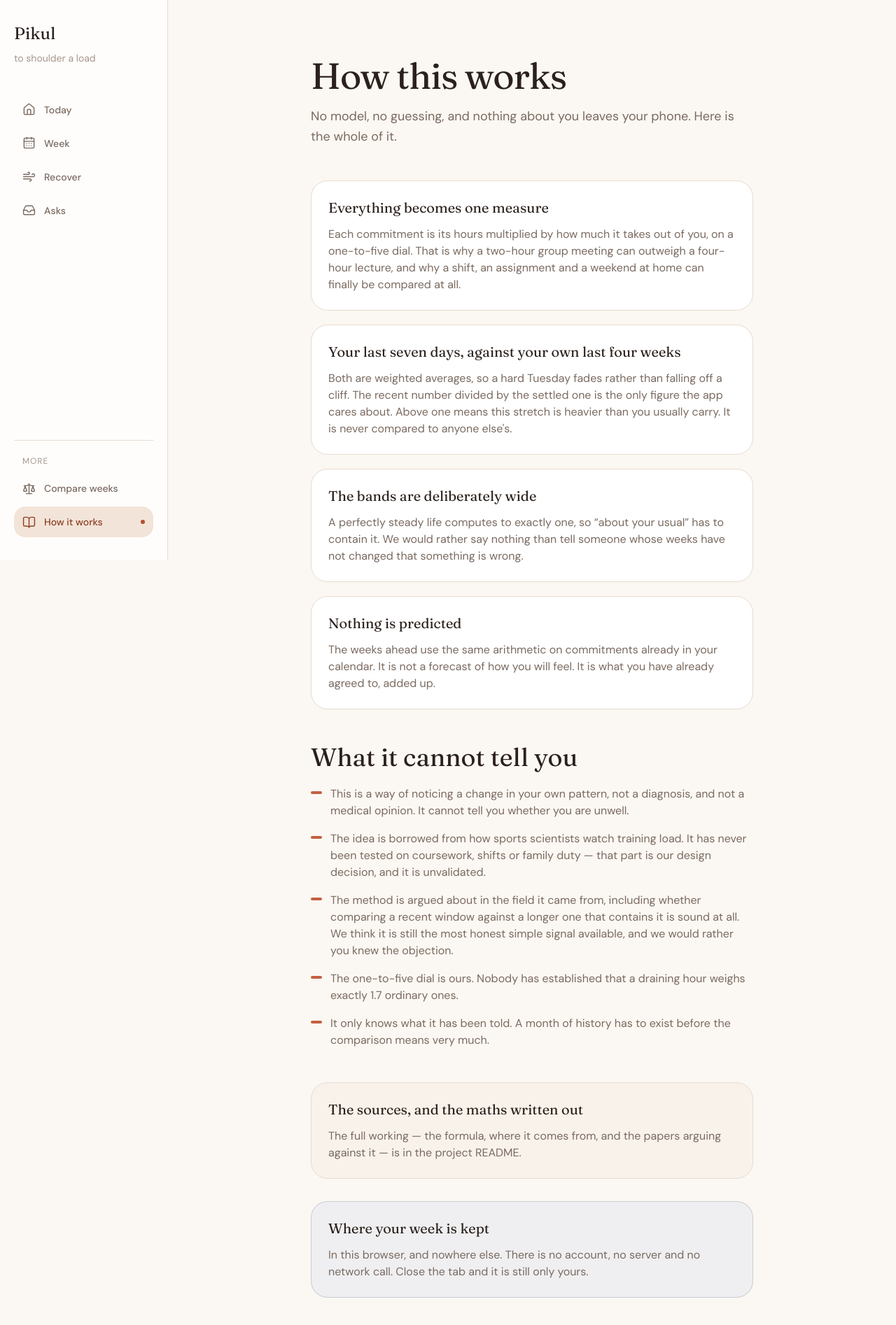
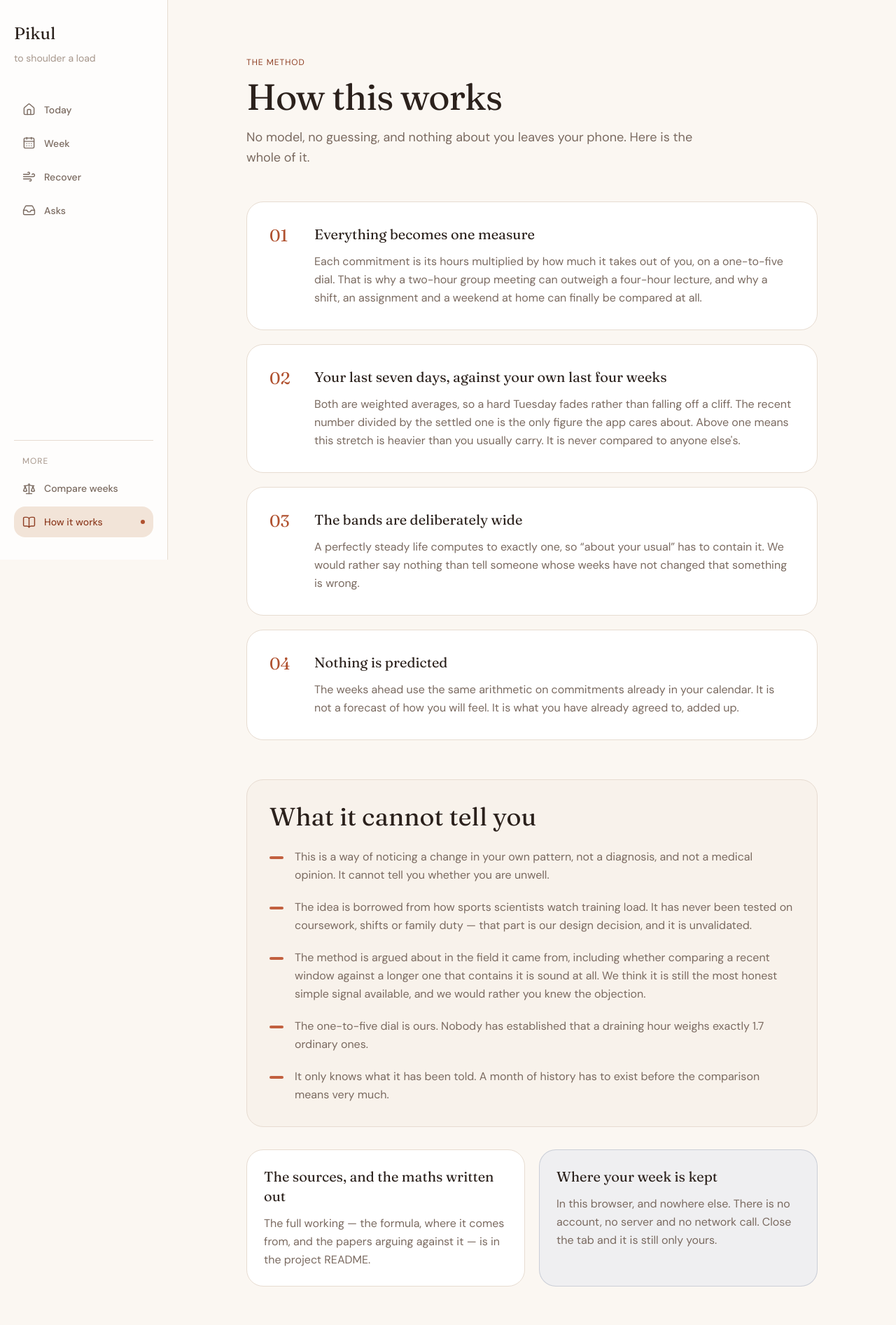
Before and after one commit to shuheng0330/CodeNection-2026, a Next.js app: page /method in a window 1280 px wide. Shown: the top 1894 px of the page at 70% size. Built offline with nearby package versions, Linux system fonts and the light colour scheme.

Commit message:
Polish supporting app routes and decision history

```diff
--- a/app/method/page.tsx
+++ b/app/method/page.tsx
@@ -1,4 +1,5 @@
 import type { Metadata } from "next";
+import { AppPage, AppPageIntro } from "@/components/app/shell/AppPage";
 import { AppShell } from "@/components/app/shell/AppShell";
 import { Reveal } from "@/components/shared/Reveal";
 import { METHOD } from "@/lib/copy";
@@ -27,45 +28,63 @@ export const metadata: Metadata = {
 export default function MethodPage() {
   return (
     <AppShell>
-      <main className="mx-auto min-h-screen w-full max-w-2xl px-5 pb-28 pt-10">
-      <Reveal className="mt-10">
-        <h1 className="font-display text-h1">{METHOD.title}</h1>
-        <p className="mt-4 text-lead text-ink-muted">{METHOD.lead}</p>
+      <AppPage reading>
+        <Reveal>
+          <AppPageIntro
+            eyebrow={METHOD.eyebrow}
+            title={METHOD.title}
+            lead={METHOD.lead}
+          />
         </Reveal>
 
         <ol className="mt-12 grid gap-5">
-        {METHOD.steps.map((s, i) => (
-          <Reveal key={s.t} delay={i * 0.05}>
-            <li className="rounded-3xl border border-hairline bg-surface p-6">
-              <p className="font-display text-xl">{s.t}</p>
-              <p className="mt-3 text-ink-muted">{s.d}</p>
+          {METHOD.steps.map((step, index) => (
+            <li key={step.t}>
+              <Reveal delay={index * 0.05}>
+                <article className="grid gap-4 rounded-3xl border border-hairline bg-surface p-6 sm:grid-cols-[3rem_minmax(0,1fr)] sm:p-8">
+                  <p
+                    aria-hidden
+                    className="tnum font-display text-2xl text-clay-600"
+                  >
+                    {String(index + 1).padStart(2, "0")}
+                  </p>
+                  <div>
+                    <h2 className="font-display text-xl">{step.t}</h2>
+                    <p className="mt-3 leading-relaxed text-ink-muted">{step.d}</p>
+                  </div>
+                </article>
+              </Reveal>
             </li>
-          </Reveal>
           ))}
         </ol>
 
-      <Reveal className="mt-12">
+        <Reveal className="mt-14 rounded-3xl border border-hairline bg-raised/50 p-6 sm:p-8">
           <h2 className="font-display text-h2">{METHOD.limitsTitle}</h2>
-        <ul className="mt-5 grid gap-4">
-          {METHOD.limits.map((l) => (
-            <li key={l} className="flex gap-3 text-ink-muted">
-              <span aria-hidden className="mt-2 h-1 w-4 shrink-0 rounded-full bg-clay-500" />
-              <span>{l}</span>
+          <ul className="mt-6 grid gap-5">
+            {METHOD.limits.map((limit) => (
+              <li key={limit} className="flex gap-4 leading-relaxed text-ink-muted">
+                <span
+                  aria-hidden
+                  className="mt-3 h-1 w-5 shrink-0 rounded-full bg-clay-500"
+                />
+                <span>{limit}</span>
               </li>
             ))}
           </ul>
         </Reveal>
 
-      <Reveal className="mt-12 rounded-3xl border border-hairline bg-raised/50 p-6">
-        <p className="font-display text-xl">{METHOD.refTitle}</p>
-        <p className="mt-3 text-ink-muted">{METHOD.ref}</p>
+        <div className="mt-8 grid gap-5 md:grid-cols-2">
+          <Reveal className="h-full rounded-3xl border border-hairline bg-surface p-6">
+            <h2 className="font-display text-xl">{METHOD.refTitle}</h2>
+            <p className="mt-3 leading-relaxed text-ink-muted">{METHOD.ref}</p>
           </Reveal>
 
-      <Reveal className="mt-8 rounded-3xl border border-dusk/25 bg-dusk-100/50 p-6">
-        <p className="font-display text-xl text-ink">{METHOD.privacyTitle}</p>
-        <p className="mt-3 text-ink-muted">{METHOD.privacy}</p>
+          <Reveal className="h-full rounded-3xl border border-dusk/25 bg-dusk-100/50 p-6">
+            <h2 className="font-display text-xl text-ink">{METHOD.privacyTitle}</h2>
+            <p className="mt-3 leading-relaxed text-ink-muted">{METHOD.privacy}</p>
           </Reveal>
-      </main>
+        </div>
+      </AppPage>
     </AppShell>
   );
 }
--- a/app/recover/page.tsx
+++ b/app/recover/page.tsx
@@ -3,6 +3,7 @@
 import { useMemo, useState } from "react";
 import Link from "next/link";
 import { format, parseISO } from "date-fns";
+import { AppPage, AppPageIntro } from "@/components/app/shell/AppPage";
 import { AppShell } from "@/components/app/shell/AppShell";
 import { Reveal } from "@/components/shared/Reveal";
 import { RECOVER } from "@/lib/copy";
@@ -48,71 +49,75 @@ export default function RecoverPage() {
 
   return (
     <AppShell>
-      <main className="mx-auto min-h-screen w-full max-w-lg px-5 pb-28 pt-10">
-      <Reveal className="mt-10">
-        <h1 className="font-display text-h1">{RECOVER.title}</h1>
+      <AppPage>
+        <Reveal>
+          <AppPageIntro
+            eyebrow={RECOVER.eyebrow}
+            title={RECOVER.title}
+            lead={RECOVER.lead}
+          />
         </Reveal>
 
         {best ? (
-        <>
-          <Reveal delay={0.08} className="mt-8">
-            <div className="rounded-3xl border border-dusk/25 bg-dusk-100/60 p-6 shadow-soft">
+          <div className="mt-10 grid gap-5 lg:grid-cols-[minmax(0,1.15fr)_minmax(20rem,0.85fr)] lg:items-start">
+            <Reveal delay={0.08}>
+              <section className="rounded-3xl border border-dusk/25 bg-dusk-100/60 p-6 shadow-soft sm:p-8">
                 <p className="text-micro uppercase tracking-[0.08em] text-dusk">
                   {RECOVER.found}
                 </p>
-              <p className="mt-3 font-display text-2xl text-ink">
+                <h2 className="mt-3 max-w-xl font-display text-h2 text-ink">
                   {RECOVER.foundLine(dayName)}
-              </p>
-              <p className="mt-2 text-ink-muted">
+                </h2>
+                <p className="mt-3 max-w-xl text-ink-muted">
                   {nextDayIsClear(best)
                     ? RECOVER.clearAfter(nextName)
                     : RECOVER.busyAfter}
                 </p>
-            </div>
+              </section>
             </Reveal>
 
-          <Reveal delay={0.14} className="mt-10">
+            <Reveal delay={0.14}>
+              <section className="rounded-3xl border border-hairline bg-surface p-6 sm:p-8">
                 <h2 className="text-micro uppercase tracking-[0.08em] text-ink-faint">
                   {RECOVER.planTitle}
                 </h2>
-            <div className="mt-4 flex flex-wrap gap-2">
-              {RECOVER.choices.map((c) => (
+                <div className="mt-5 flex flex-wrap gap-2">
+                  {RECOVER.choices.map((item) => (
                     <button
-                  key={c.key}
-                  onClick={() => setChoice(choice === c.key ? null : c.key)}
-                  aria-pressed={choice === c.key}
+                      key={item.key}
+                      type="button"
+                      onClick={() =>
+                        setChoice(choice === item.key ? null : item.key)
+                      }
+                      aria-pressed={choice === item.key}
                       className={`min-h-11 rounded-full border px-4 py-2 text-sm transition-colors ${
-                    choice === c.key
+                        choice === item.key
                           ? "border-dusk bg-dusk text-white"
                           : "border-dusk/30 text-ink-muted hover:bg-dusk-100"
                       }`}
                     >
-                  {c.label}
+                      {item.label}
                     </button>
                   ))}
                 </div>
 
+                <div aria-live="polite" className="min-h-20">
                   {choice && (
                     <p className="mt-6 font-display text-xl text-dusk">
                       {RECOVER.planLine(dayName, chosenLabel)}
                     </p>
                   )}
+                </div>
+              </section>
             </Reveal>
-
-          <Reveal delay={0.2} className="mt-12 border-t border-hairline pt-8">
-            <p className="text-micro uppercase tracking-[0.08em] text-ink-faint">
-              {RECOVER.noteTitle}
-            </p>
-            <p className="mt-3 text-ink-muted">{RECOVER.note}</p>
-          </Reveal>
-        </>
+          </div>
         ) : (
-        <Reveal delay={0.08} className="mt-8">
-          <div className="rounded-3xl border border-hairline bg-surface p-6">
-            <p className="font-display text-2xl text-ink">{RECOVER.none}</p>
+          <Reveal delay={0.08} className="mt-10 max-w-3xl">
+            <section className="rounded-3xl border border-hairline bg-surface p-6 sm:p-8">
+              <h2 className="font-display text-h2 text-ink">{RECOVER.none}</h2>
               {suggestion ? (
                 <>
-                <p className="mt-3 text-lead text-ink-muted">
+                  <p className="mt-3 max-w-xl text-lead text-ink-muted">
                     {RECOVER.noneFix(suggestion.event.title, suggestion.when)}
                   </p>
                   <Link
@@ -123,12 +128,21 @@ export default function RecoverPage() {
                   </Link>
                 </>
               ) : (
-              <p className="mt-3 text-ink-muted">{RECOVER.noneHard}</p>
+                <p className="mt-3 max-w-xl text-ink-muted">{RECOVER.noneHard}</p>
               )}
-          </div>
+            </section>
           </Reveal>
         )}
-      </main>
+
+        {best && (
+          <Reveal delay={0.2} className="mt-10 max-w-3xl border-t border-hairline pt-8">
+            <h2 className="text-micro uppercase tracking-[0.08em] text-ink-faint">
+              {RECOVER.noteTitle}
+            </h2>
+            <p className="mt-3 text-ink-muted">{RECOVER.note}</p>
+          </Reveal>
+        )}
+      </AppPage>
     </AppShell>
   );
 }
--- /dev/null
+++ b/components/app/shell/AppPage.tsx
@@ -0,0 +1,46 @@
+import type { ReactNode } from "react";
+
+/**
+ * Shared page framing for the supporting app routes.
+ *
+ * The shell owns navigation; this module gives each route the same content
+ * edge, responsive top rhythm and readable line length without making page
+ * owners repeat a long class list.
+ */
+export function AppPage({
+  children,
+  reading = false,
+}: {
+  children: ReactNode;
+  reading?: boolean;
+}) {
+  return (
+    <main
+      className={`mx-auto min-h-screen w-full px-5 pb-32 pt-12 sm:px-8 lg:px-10 lg:pb-20 lg:pt-20 ${
+        reading ? "max-w-4xl" : "max-w-6xl"
+      }`}
+    >
+      {children}
+    </main>
+  );
+}
+
+export function AppPageIntro({
+  eyebrow,
+  title,
+  lead,
+}: {
+  eyebrow: string;
+  title: string;
+  lead?: string;
+}) {
+  return (
+    <header className="max-w-2xl">
+      <p className="text-micro uppercase tracking-[0.08em] text-clay-700">
+        {eyebrow}
+      </p>
+      <h1 className="mt-3 font-display text-h1">{title}</h1>
+      {lead && <p className="mt-4 text-lead text-ink-muted">{lead}</p>}
+    </header>
+  );
+}
--- a/lib/copy.ts
+++ b/lib/copy.ts
@@ -173,12 +173,14 @@ export const AHEAD = {
 
 /* ── OWNER: A (engine & app) · the decisions, kept ─────────── */
 export const ASKS = {
+  eyebrow: "Decision history",
   title: "What you were asked",
   lead: "Every request you priced, and what you decided. Both answers count the same.",
   empty: "Nothing yet. The next time someone asks you for something, price it first.",
   emptyAction: "Try it",
   tookOn: "took on",
-  handedBack: "handed back",
+  keptFree: "kept free",
+  historyTitle: "Each decision",
   hours: (h: number): string => `${Math.round(h)}h`,
   /** "118% of a usual week in week 11" */
   cost: (pct: number, week: string): string => `${pct}% of a usual week in ${week}`,
@@ -194,6 +196,7 @@ export const ASKS = {
 
 /* ── OWNER: A (engine & app) · showing the working ─────────── */
 export const METHOD = {
+  eyebrow: "The method",
   title: "How this works",
   lead: "No model, no guessing, and nothing about you leaves your phone. Here is the whole of it.",
   steps: [
@@ -232,7 +235,9 @@ export const METHOD = {
 
 /* ── OWNER: A (engine & app) · time that is already yours ────── */
 export const RECOVER = {
+  eyebrow: "Recovery",
   title: "Somewhere to put the time down",
+  lead: "Find time that is already yours, then decide what you want to protect it for.",
   found: "The quietest day you have coming",
   /** "Saturday is the quietest day in your next ten." */
   foundLine: (day: string): string =>
```
Also changed, not shown: app/asks/page.tsx (+50 -36 lines), 2 other files (tests, documents, lock files or other folders). Lines whose indentation alone changed are shown as unchanged.
